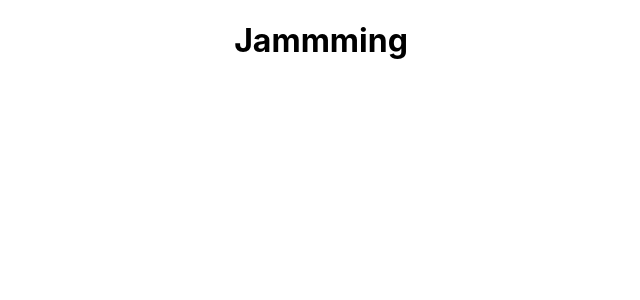
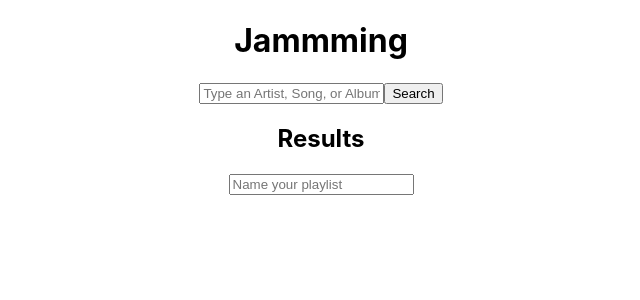
Before and after one commit to Alec1693/jammming, a React (Create React App) app: page / in a window 1280 px wide. Shown: the top 300 px of the page, without its empty margins (319-959 px from the left). Built offline with nearby package versions, Linux system fonts and the light colour scheme.

Commit message:
progress.7.19

```diff
--- a/src/App.js
+++ b/src/App.js
@@ -1,9 +1,15 @@
 import './App.css';
+import Playlist from './playlist';
+import SearchBar from './searchBar';
+import SearchResults from './searchResults';
 
 function App() {
   return (
     <div className="App">
       <h1>Jammming</h1>
+      <SearchBar />
+      <SearchResults />
+      <Playlist />
     </div>
   );
 }
--- a/src/playlist.js
+++ b/src/playlist.js
@@ -0,0 +1,11 @@
+import React from 'react';
+
+//pass the track added from the search results to the playlist
+//playlist needs input field to name playlist, thne display selected songs beneath
+export default function Playlist(){
+    return(
+        <div>
+            <input placeholder="Name your playlist"/>
+        </div>
+    )
+}
--- a/src/searchBar.js
+++ b/src/searchBar.js
@@ -0,0 +1,17 @@
+import React from 'react';
+
+export default function SearchBar(){
+    const handleClick = () => {
+        let searchText = document.getElementById("searchInput").value;
+
+        console.log(searchText)
+    }
+
+
+    return (
+        <div>
+            <input id="searchInput" type="text" name="searchBox" placeholder="Type an Artist, Song, or Album"/>
+            <button onClick={handleClick} type="button">Search</button>
+        </div>
+    )
+}
--- a/src/searchResults.js
+++ b/src/searchResults.js
@@ -0,0 +1,12 @@
+import React from 'react';
+
+//should this accept an array of objects to display results?
+//map through results and display generated list as
+
+export default function SearchResults(results){
+    return (
+        <div>
+            <h2>Results</h2>
+        </div>
+    )
+}
```
Also changed, not shown: src/reportWebVitals.js (deleted, +0 -13 lines), src/setupTests.js (deleted, +0 -5 lines), src/trackList.js (deleted).
